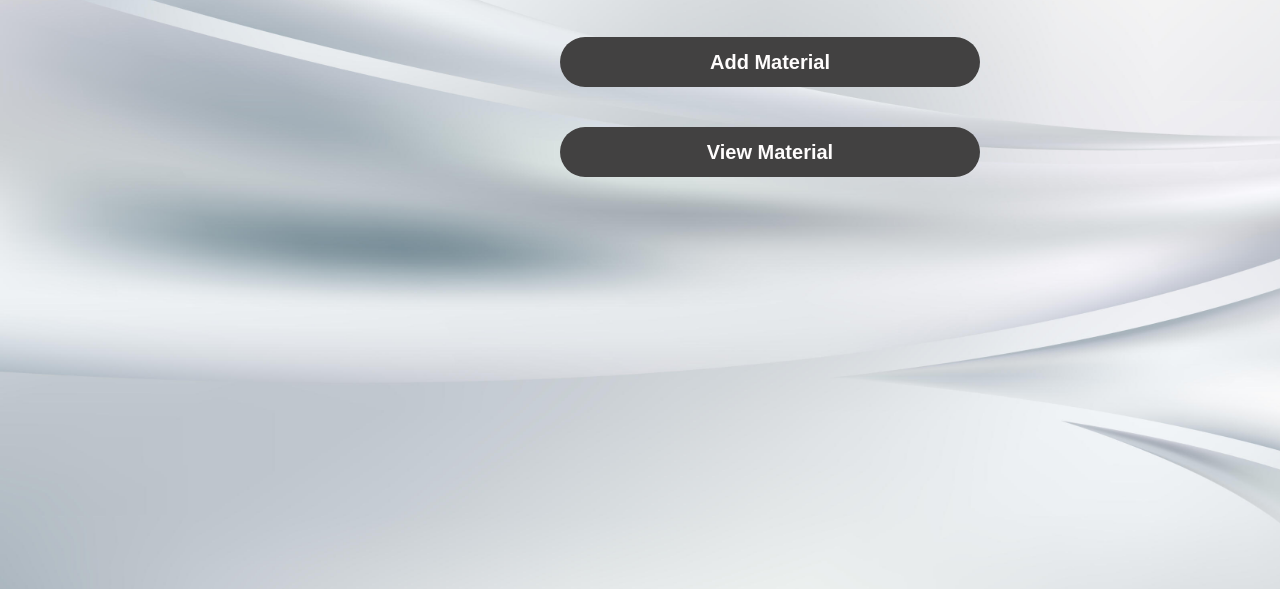
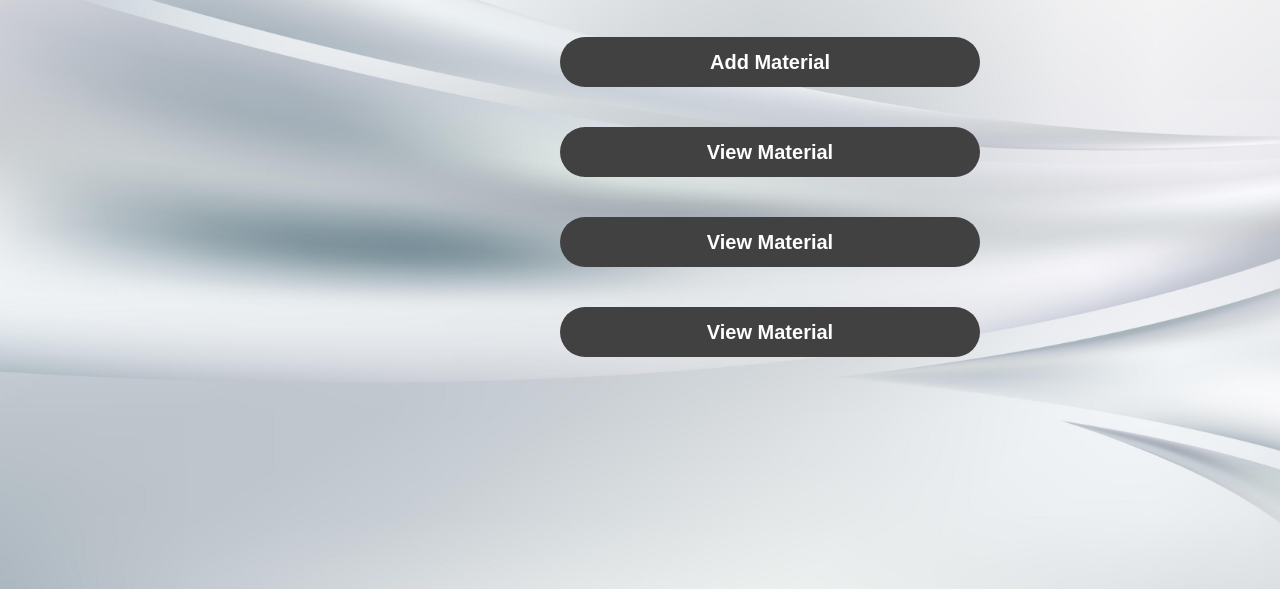
Before and after one commit to Didaralam1/calculate-cgpa, a plain HTML site: page material.html in a window 1280 px wide. Shown: the part 211-800 px from the top of the page. Drawn offline with nearby package versions, Linux system fonts and the light colour scheme; files that its build step writes are made by us from their sources; files whose address does not match are found by name.

Commit message:
Add files via upload

```diff
--- a/material.html
+++ b/material.html
@@ -24,6 +24,11 @@
                     <div>
                         <button><strong><a href="">View Material</a></strong></button>
                     </div>
+                    <div>
+                        <button><strong><a href="">View Material</a></strong></button>
+                    </div> <div>
+                        <button><strong><a href="">View Material</a></strong></button>
+                    </div>
                 </form>
             </div>
         </div>
```
